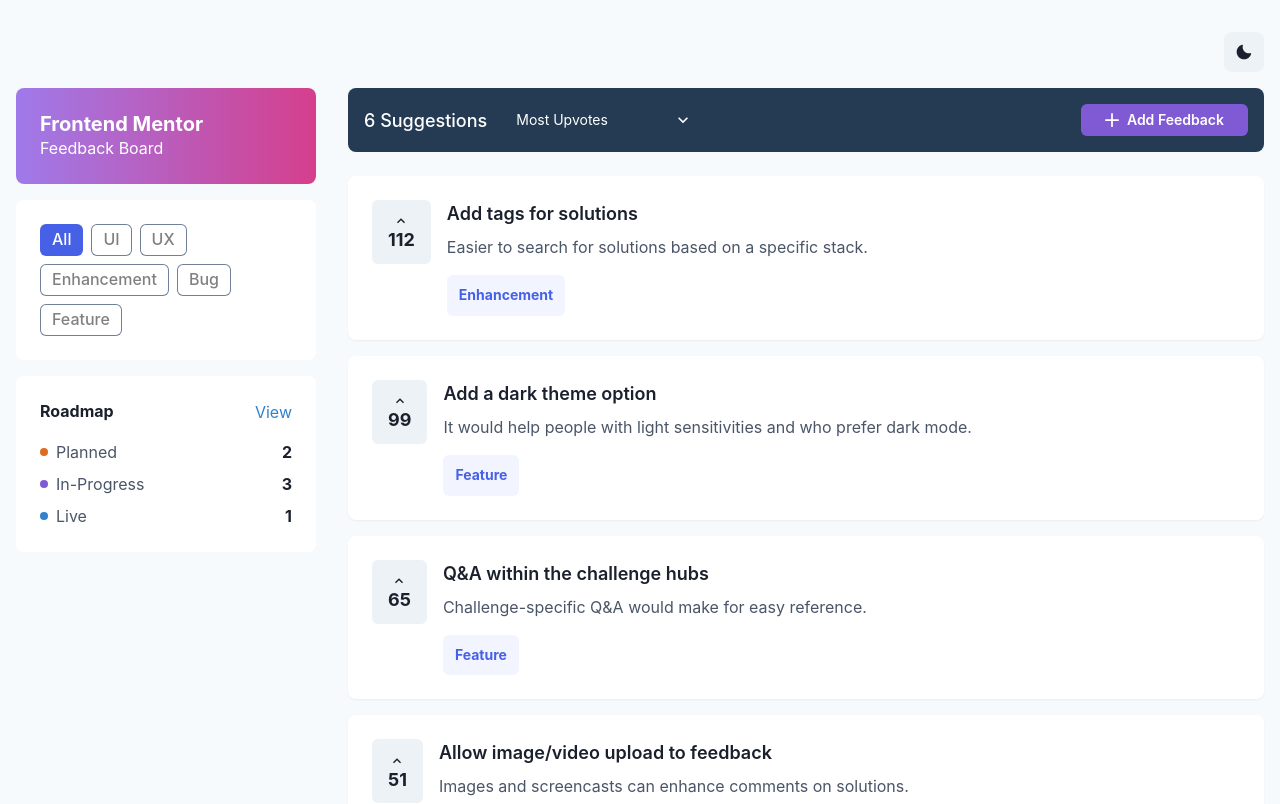
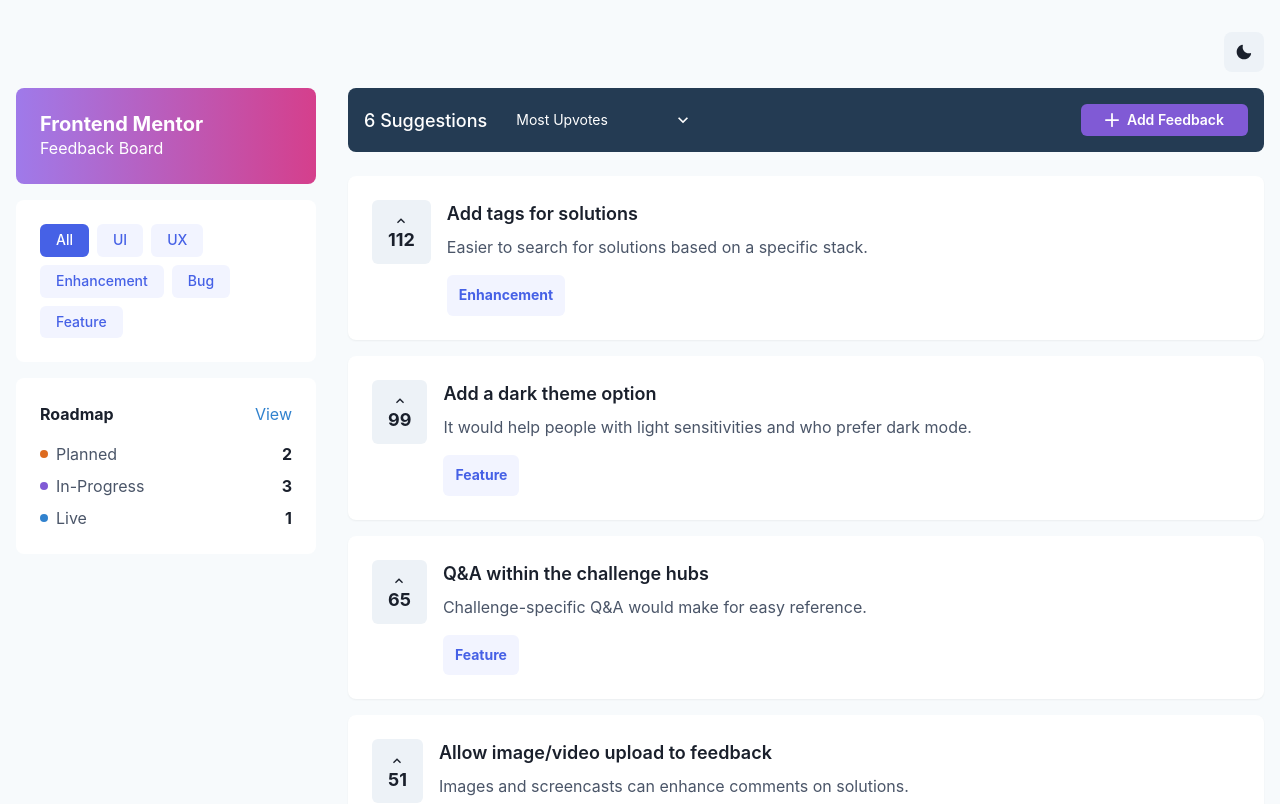
Before and after one commit to frankmilito/rotate, a Next.js app: page / in a window 1280 px wide. Shown: the top 804 px of the page. Built offline with nearby package versions, Linux system fonts and the light colour scheme; what @chakra-ui/next-js would draw is missing.

Commit message:
cleanup console

```diff
--- a/src/components/dashboard/FeedbackCard.tsx
+++ b/src/components/dashboard/FeedbackCard.tsx
@@ -33,8 +33,7 @@
       <Button
         display="flex"
         flexDir="column"
-        // h="auto"
-        py={8}
+        py={{ base: 6, sm: 8 }}
         bg={upvoteBg}
         _hover={{ bg: useColorModeValue("gray.200", "gray.600") }}
       >
--- a/src/components/dashboard/Sidebar.tsx
+++ b/src/components/dashboard/Sidebar.tsx
@@ -19,8 +19,6 @@
   onTagSelect,
 }) => {
   const cardBg = useColorModeValue("white", "gray.800");
-  const tagBg = useColorModeValue("primary.500", "primary.500");
-  const tagColor = useColorModeValue("white", "white");
   const tags = ["All", "UI", "UX", "Enhancement", "Bug", "Feature"];
 
   const roadmapItems: RoadmapItem[] = [
@@ -45,11 +43,12 @@
         <Flex gap={2} flexWrap="wrap">
           {tags.map((tag) => (
             <Tag
+              py={2}
+              px={4}
               key={tag}
-              size="lg"
-              variant={selectedTag === tag ? "solid" : "outline"}
-              color={selectedTag === tag ? tagColor : "gray"}
-              bg={selectedTag === tag ? tagBg : "white"}
+              size={{ base: "sm", md: "md" }}
+              color={selectedTag === tag ? "white" : "primary.500"}
+              bg={selectedTag === tag ? "primary.500" : "primary.100"}
               onClick={() => onTagSelect(tag)}
               cursor="pointer"
               _hover={{ opacity: 0.8 }}
```
